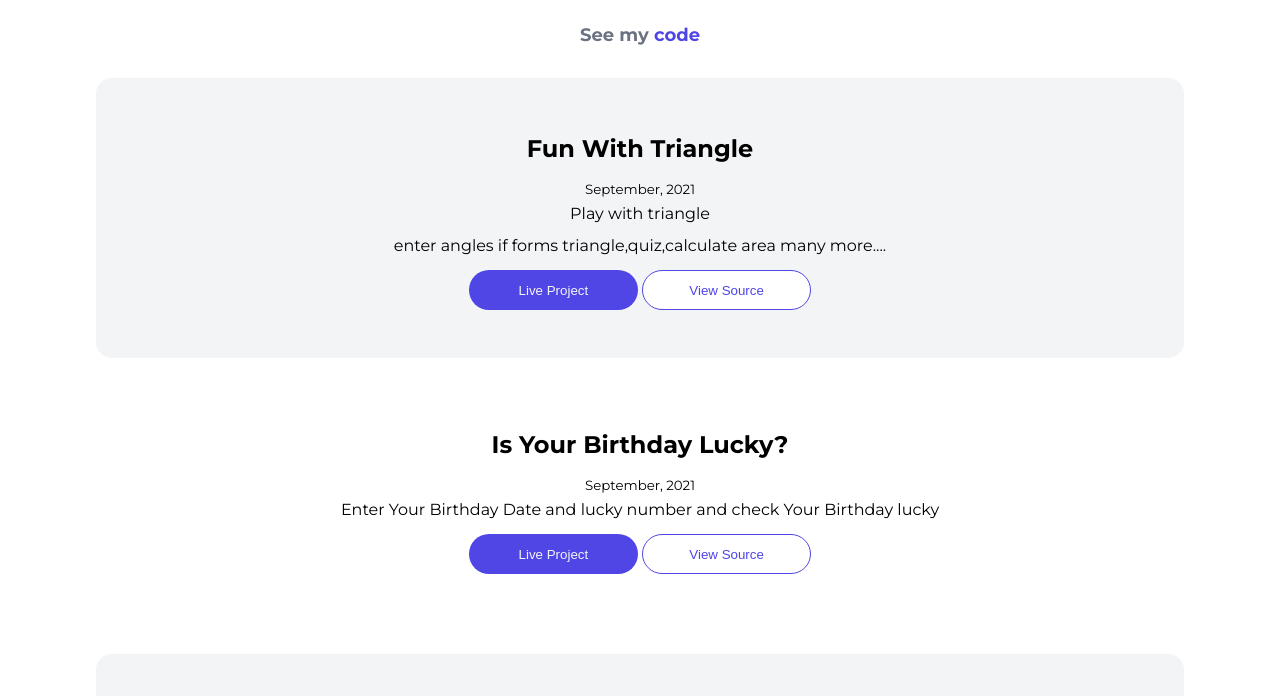
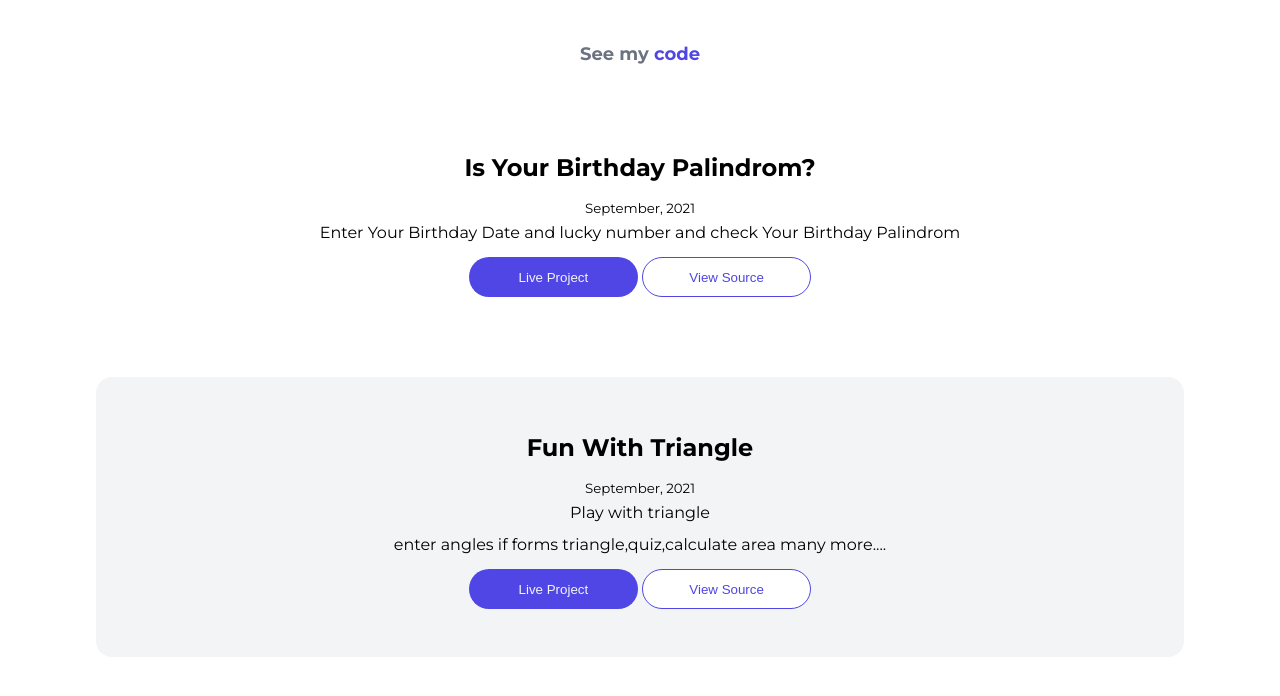
Before and after one commit to SrinivasaRaviIdury/SrinivasaRavi-Portfolio, a plain HTML site: page projects.html in a window 1280 px wide. Shown: the part 104-800 px from the top of the page. Drawn offline with Linux system fonts and the light colour scheme.

Commit message:
project update

```diff
--- a/projects.html
+++ b/projects.html
@@ -9,6 +9,7 @@
   <body>
     <main>
       <!-- navbar section  -->
+      https://goofy-hopper-a47241.netlify.app/
       <header>
         <h1>Srinivasa Idury</h1>
         <nav>
@@ -25,6 +26,24 @@
           See my
           <span class="position">code</span>
         </h1>
+      </section>
+      <section class="projects">
+        <h2>Is your Birthday Palindrom?</h2>
+        <small>September, 2021</small>
+        <p>
+          Enter Your Birthday Date and lucky number and check Your Birthday
+          Palindrom
+        </p>
+        <button class="btn-primary">
+          <a href="https://goofy-hopper-a47241.netlify.app/"> Live Project </a>
+        </button>
+        <button class="btn-secondary projects-link">
+          <a
+            href="https://github.com/SrinivasaRaviIdury/Is-your-birthday-a-palindrome"
+          >
+            View Source
+          </a>
+        </button>
       </section>
       <section class="blogs">
         <h2>Fun With Triangle</h2>
```
Also changed, not shown: index.html (+2 -1 lines).
